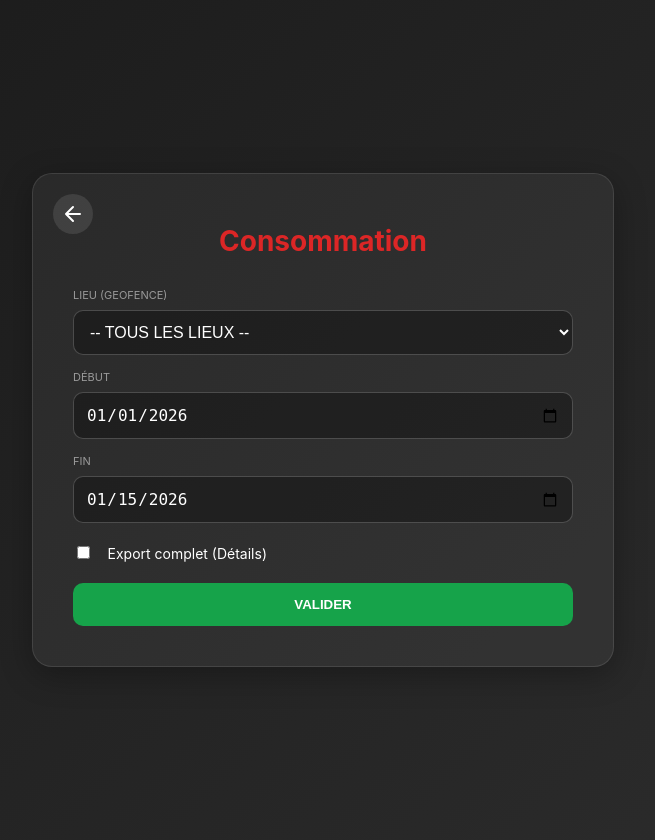
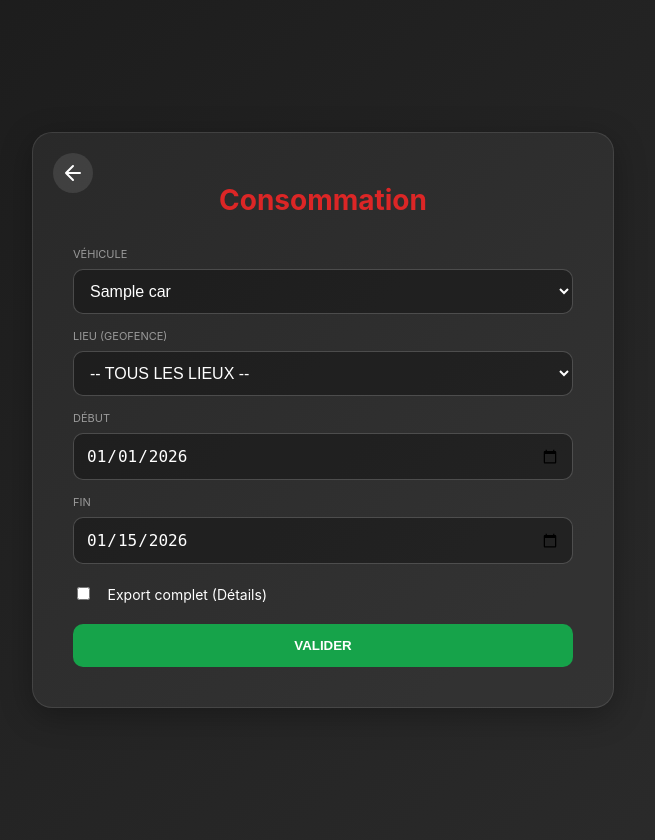
Before and after one commit to infrarik/teslamatemail, a PHP site: page /dev/a.php in a window 1280 px wide. Shown: the whole page, without its empty margins (317-972 px from the left). Run offline with PHP 8.4, Linux system fonts and the light colour scheme; tables that the repository leaves empty or names only in its code hold one stand-in row (values such as "Sample post"); some libraries are stand-ins or nearby versions.

Commit message:
Update a.php

```diff
--- a/dev/a.php
+++ b/dev/a.php
@@ -1,5 +1,5 @@
 <?php
-// --- 1. LECTURE DU SETUP 19012026 ---
+// --- 1. LECTURE DU SETUP multi vehicules ---
 $file = 'cgi-bin/setup';
 $config = ['NOTIFICATION_EMAIL' => '', 'DOCKER_PATH' => ''];
 
@@ -31,7 +31,10 @@ try {
     die("Erreur de connexion : " . $e->getMessage());
 }
 
-// --- 4. RÉCUPÉRATION GEOFENCES ---
+// --- 4. RÉCUPÉRATION DES VÉHICULES ET GEOFENCES ---
+$stmt_cars = $pdo->query("SELECT id, COALESCE(name, model) as display_name FROM cars ORDER BY id ASC");
+$cars = $stmt_cars->fetchAll(PDO::FETCH_ASSOC);
+
 $stmt_geo = $pdo->query("SELECT id, name FROM geofences ORDER BY name ASC");
 $geofences = $stmt_geo->fetchAll(PDO::FETCH_ASSOC);
 
@@ -40,16 +43,19 @@ $resultats = ['nb' => 0, 'total_kwh' => 0, 'total_km' => 0];
 $historique_fusionne = [];
 $date_debut = $_POST['date_debut'] ?? date('Y-m-01');
 $date_fin = $_POST['date_fin'] ?? date('Y-m-d');
+$selected_car = $_POST['car_id'] ?? ($cars[0]['id'] ?? 1);
 $selected_geo = $_POST['geofence'] ?? 'TOUS';
 $export_complet = isset($_POST['export_complet']) ? 1 : 0;
-$cols = $_POST['cols'] ?? ['date', 'kwh', 'duree', 'km', 'ville', 'gps']; // Colonnes par défaut
+$cols = $_POST['cols'] ?? ['date', 'kwh', 'duree', 'km', 'ville', 'gps'];
 $status_message = ""; $status_type = "";
 
 if (isset($_POST['calculer']) || isset($_POST['envoyer_email']) || isset($_POST['telecharger_pdf']) || isset($_POST['telecharger_csv'])) {
 
     try {
-        $params = ['debut' => $date_debut, 'fin' => $date_fin];
-        $where_charge = " WHERE cp.start_date >= :debut AND cp.start_date < (:fin::date + interval '1 day') AND cp.charge_energy_added > 0";
+        $params = ['debut' => $date_debut, 'fin' => $date_fin, 'car_id' => $selected_car];
+
+        // Filtre SQL pour les charges
+        $where_charge = " WHERE cp.car_id = :car_id AND cp.start_date >= :debut AND cp.start_date < (:fin::date + interval '1 day') AND cp.charge_energy_added > 0";
         if ($selected_geo !== 'TOUS') {
             $where_charge .= " AND cp.geofence_id = :geo_id";
             $params['geo_id'] = $selected_geo;
@@ -65,12 +71,12 @@ if (isset($_POST['calculer']) || isset($_POST['envoyer_email']) || isset($_POST[
         $stmt_rec->execute($params);
         $charges_par_jour = $stmt_rec->fetchAll(PDO::FETCH_ASSOC);
 
-        // 2. Trajets par jour
+        // 2. Trajets par jour (filtrés par voiture)
         $sql_tra = "SELECT start_date::date as date_f, SUM(distance) as km, SUM(EXTRACT(EPOCH FROM (end_date - start_date))/60) as duree
-                    FROM drives WHERE start_date >= :debut AND start_date < (:fin::date + interval '1 day') AND distance > 0.1
+                    FROM drives WHERE car_id = :car_id AND start_date >= :debut AND start_date < (:fin::date + interval '1 day') AND distance > 0.1
                     GROUP BY start_date::date";
         $stmt_tra = $pdo->prepare($sql_tra);
-        $stmt_tra->execute(['debut' => $date_debut, 'fin' => $date_fin]);
+        $stmt_tra->execute(['car_id' => $selected_car, 'debut' => $date_debut, 'fin' => $date_fin]);
         $trajets_par_jour = $stmt_tra->fetchAll(PDO::FETCH_ASSOC);
 
         // 3. Fusion et totaux
@@ -121,12 +127,10 @@ if (isset($_POST['calculer']) || isset($_POST['envoyer_email']) || isset($_POST[
         echo '<h1>Rapport TeslaMate</h1><p style="text-align:center">Période : '.$date_debut.' au '.$date_fin.'</p>';
         echo '<div style="margin-bottom:20px;text-align:center"><strong>Distance :</strong> '.$resultats['total_km'].' km | <strong>Charges :</strong> '.$resultats['nb'].' | <strong>Energie :</strong> '.$resultats['total_kwh'].' kWh</div>';
         echo '<table><tr>';
-        if(in_array('date', $cols)) echo '<th>Date</th>';
-        if(in_array('kwh', $cols)) echo '<th>kWh</th>';
-        if(in_array('duree', $cols)) echo '<th>Durée</th>';
-        if(in_array('km', $cols)) echo '<th>km</th>';
-        if(in_array('ville', $cols)) echo '<th>Ville</th>';
-        if(in_array('gps', $cols)) echo '<th>GPS</th>';
+        foreach($cols as $c) {
+            $labels = ['date'=>'Date','kwh'=>'kWh','duree'=>'Durée','km'=>'km','ville'=>'Ville','gps'=>'GPS'];
+            echo "<th>".$labels[$c]."</th>";
+        }
         echo '</tr>';
         foreach ($historique_fusionne as $l) {
             echo '<tr>';
@@ -146,17 +150,10 @@ if (isset($_POST['calculer']) || isset($_POST['envoyer_email']) || isset($_POST[
     if (isset($_POST['telecharger_csv'])) {
         header('Content-Type: text/csv'); header('Content-Disposition: attachment; filename="export.csv"');
         $f = fopen('php://output', 'w');
-        $header = [];
-        foreach($cols as $c) $header[] = strtoupper($c);
-        fputcsv($f, $header, ';');
+        fputcsv($f, array_map('strtoupper', $cols), ';');
         foreach($historique_fusionne as $l) {
             $row = [];
-            if(in_array('date', $cols)) $row[] = $l['date'];
-            if(in_array('kwh', $cols)) $row[] = ($l['kwh']?:'');
-            if(in_array('duree', $cols)) $row[] = $l['duree'];
-            if(in_array('km', $cols)) $row[] = ($l['km']?:'');
-            if(in_array('ville', $cols)) $row[] = $l['ville'];
-            if(in_array('gps', $cols)) $row[] = $l['gps'];
+            foreach($cols as $c) $row[] = $l[$c] ?? '';
             fputcsv($f, $row, ';');
         }
         fclose($f); exit;
@@ -189,7 +186,6 @@ if (isset($_POST['calculer']) || isset($_POST['envoyer_email']) || isset($_POST[
         .result-item { display: flex; justify-content: space-between; margin-bottom: 10px; font-size: 18px; }
         .result-value { font-weight: bold; color: #4ade80; }
         .alert { padding: 12px; border-radius: 8px; text-align: center; margin-bottom: 20px; }
-        .success { background: rgba(34, 197, 94, 0.2); color: #4ade80; }
         #export_complet:checked ~ .checkbox-group { display: block; }
     </style>
 </head>
@@ -197,9 +193,16 @@ if (isset($_POST['calculer']) || isset($_POST['envoyer_email']) || isset($_POST[
     <div class="container">
         <a href="tesla.php" class="back-button"><svg viewBox="0 0 24 24"><path d="M19 12H5M12 19l-7-7 7-7" stroke-linecap="round" stroke-linejoin="round"/></svg></a>
         <h1>Consommation</h1>
-        <?php if ($status_message): ?><div class="alert <?php echo $status_type; ?>"><?php echo $status_message; ?></div><?php endif; ?>
+        <?php if ($status_message): ?><div class="alert success"><?php echo $status_message; ?></div><?php endif; ?>
 
-        <form method="POST" id="mainForm">
+        <form method="POST">
+            <label>Véhicule</label>
+            <select name="car_id">
+                <?php foreach ($cars as $car): ?>
+                    <option value="<?php echo $car['id']; ?>" <?php if($selected_car == $car['id']) echo 'selected'; ?>><?php echo htmlspecialchars($car['display_name']); ?></option>
+                <?php endforeach; ?>
+            </select>
+
             <label>Lieu (Geofence)</label>
             <select name="geofence">
                 <option value="TOUS" <?php if($selected_geo == 'TOUS') echo 'selected'; ?>>-- TOUS LES LIEUX --</option>
@@ -250,17 +253,11 @@ if (isset($_POST['calculer']) || isset($_POST['envoyer_email']) || isset($_POST[
     </div>
 
     <script>
-        // Gestion du "Tout sélectionner"
         const toggleAll = document.getElementById('toggleAll');
         const checkboxes = document.querySelectorAll('.col-check');
-
         toggleAll.addEventListener('change', function() {
-            checkboxes.forEach(cb => {
-                cb.checked = toggleAll.checked;
-            });
+            checkboxes.forEach(cb => { cb.checked = toggleAll.checked; });
         });
-
-        // Si on décoche manuellement un item, on décoche "Tout sélectionner"
         checkboxes.forEach(cb => {
             cb.addEventListener('change', function() {
                 if(!this.checked) toggleAll.checked = false;
```
